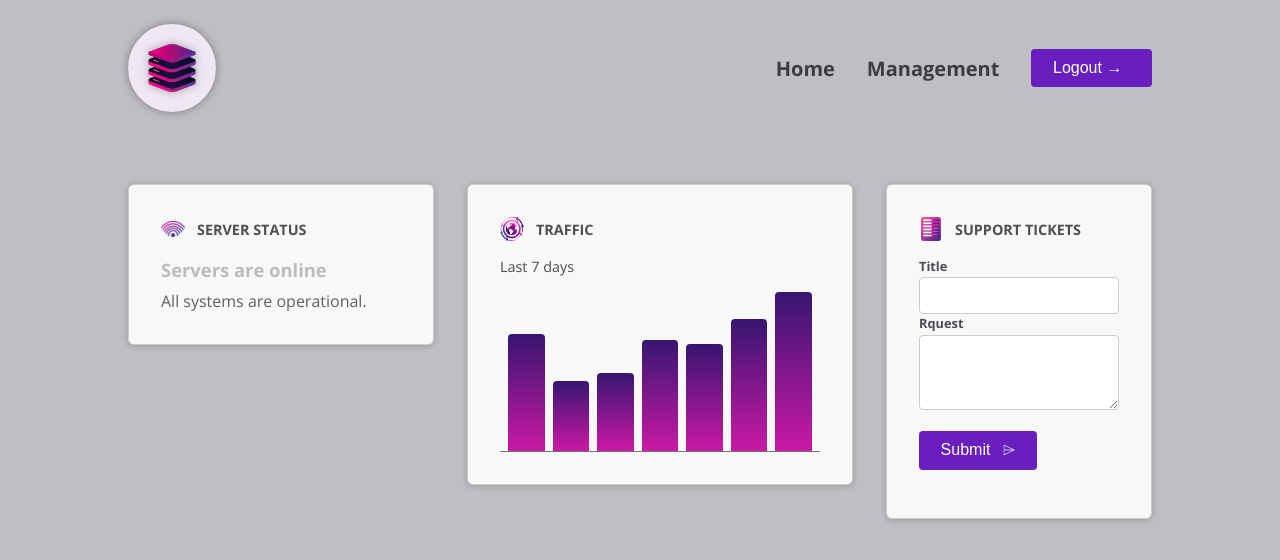
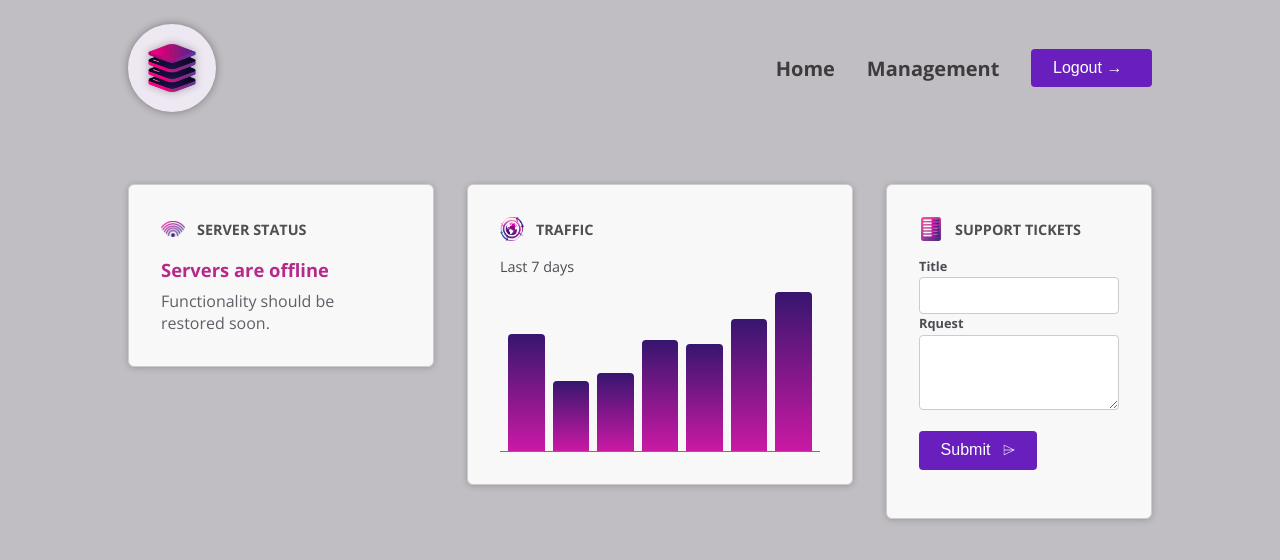
Before and after one commit to arianjafariiii/weekly-app, an Angular app: page / in a window 1280 px wide. Shown: the top 560 px of the page. Built offline with nearby package versions, Linux system fonts and the light colour scheme.

Commit message:
Starting using onInit methods

```diff
--- a/src/app/dashboard/server-status/server-status.component.html
+++ b/src/app/dashboard/server-status/server-status.component.html
@@ -1,9 +1,9 @@
 
 <div [class]="{
     status: true,
-    'status-online': 'online',
-    'status-ofline': 'offline',
-    'status-unknown': 'unknown'
+    'status-online': currentStatus === 'online',
+    'status-offline': currentStatus === 'offline',
+    'status-unknown': currentStatus === 'unknown'
 }">
     @if (currentStatus === 'online') {
     <p>Servers are online</p>
--- a/src/app/dashboard/server-status/server-status.component.ts
+++ b/src/app/dashboard/server-status/server-status.component.ts
@@ -1,4 +1,4 @@
-import { Component } from '@angular/core';
+import { Component, OnInit } from '@angular/core';
 
 @Component({
   selector: 'app-server-status',
@@ -7,6 +7,27 @@
   templateUrl: './server-status.component.html',
   styleUrl: './server-status.component.css'
 })
-export class ServerStatusComponent {
-  currentStatus = 'online';
+export class ServerStatusComponent implements OnInit {
+  currentStatus: 'online' | 'offline' | 'unknown' = 'online';
+
+  constructor(){
+
+  }
+  ngOnInit() {
+    console.log("On Init")
+    setInterval(() => {
+      const rnd = Math.random();
+
+      if(rnd < 0.5) {
+        this.currentStatus = 'online';
+      } else if (rnd < 0.9) {
+        this.currentStatus = 'offline';
+      } else {
+        this.currentStatus = 'unknown'
+      }
+    }, 5000);
+  }
+  ngAfterViewInit() {
+    console.log('After View Init')
+  }
 }
```
